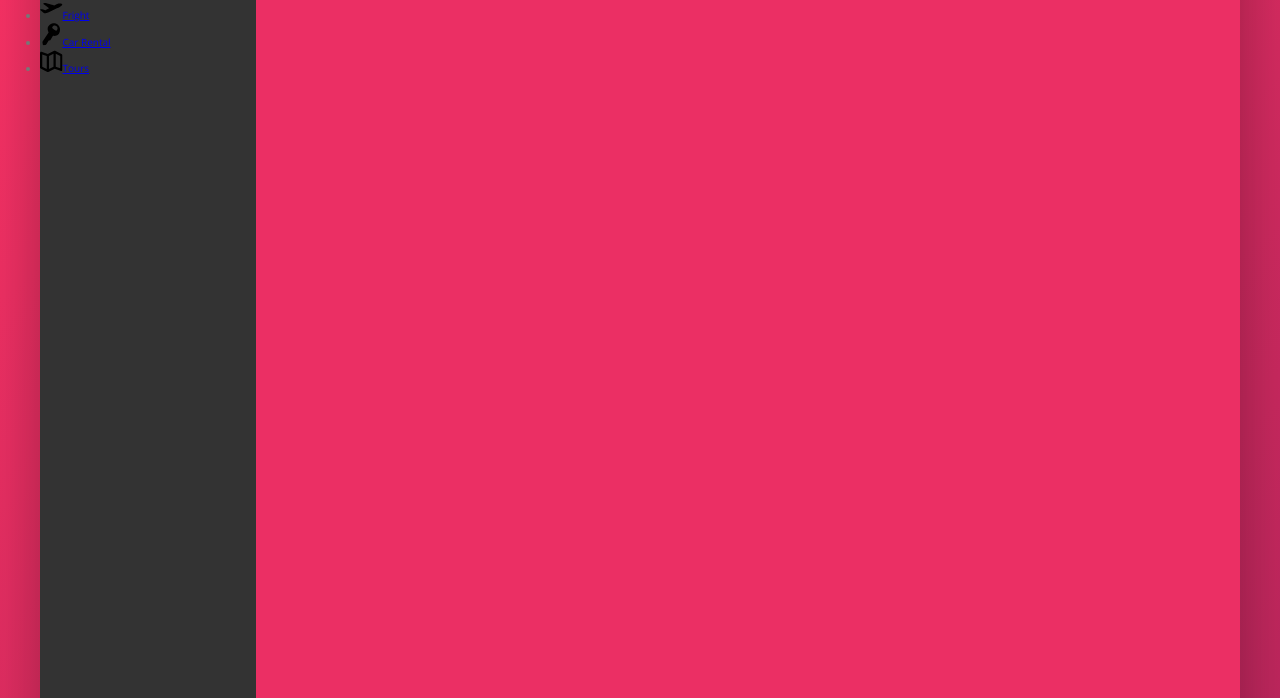
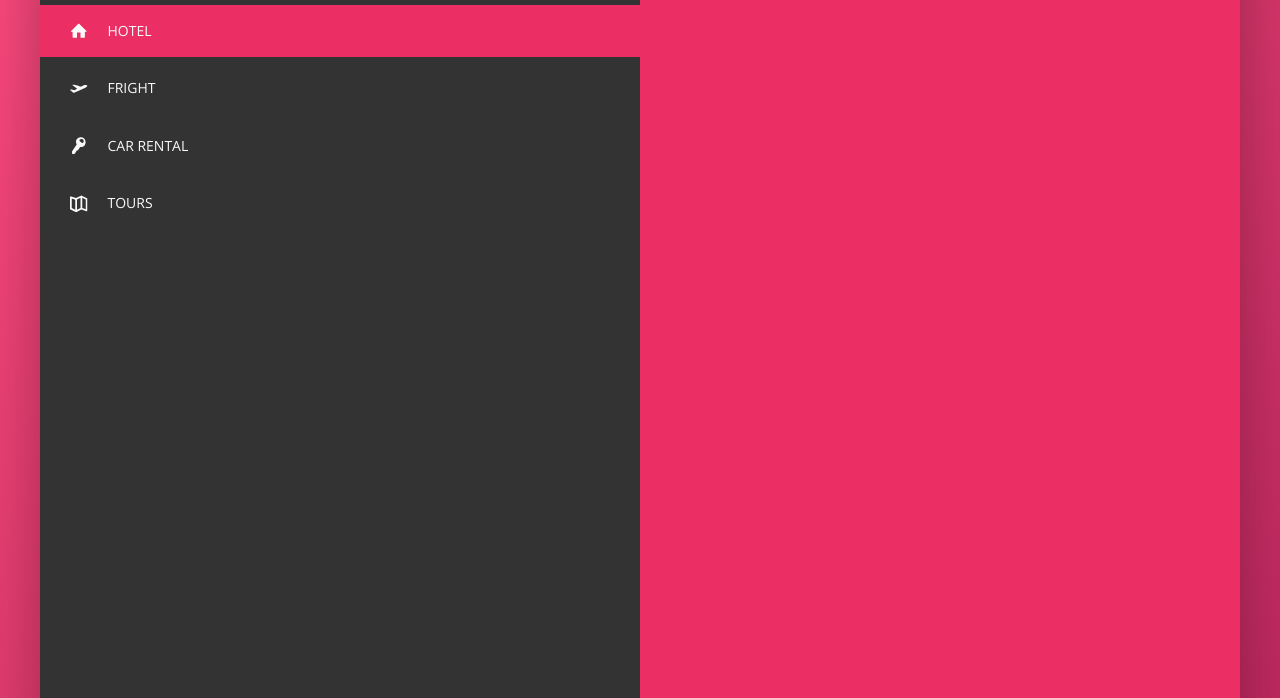
Before and after one commit to jsi-webdev/Trillo_Clone_Flex_Project, a website: page index.html in a window 1280 px wide. Shown: the part 180-878 px from the top of the page. Drawn offline with nearby package versions, Linux system fonts and the light colour scheme.

Commit message:
#7 CONTENT/SIDE-BAR : link/icon style & item hover effect with multiple transform

```diff
--- a/index.html
+++ b/index.html
@@ -56,7 +56,7 @@
       <div class="content">
         <nav class="sidebar">
           <ul class="side-nav">
-            <li class="side-nav__item">
+            <li class="side-nav__item side-nav__item--active">
               <a href="#" class="side-nav__link">
                 <svg class="side-nav__icon">
                   <use xlink:href="img/sprite.svg#icon-home"></use>
--- a/sass/_base.scss
+++ b/sass/_base.scss
@@ -2,7 +2,7 @@
   --color-white: #ffffff;
 
   --color-primary: #eb2f64;
-  --color-primary-light: #ff3366;
+  --color-primary-light: #ff4b7e;
   --color-primary-dark: #ba265d;
 
   --color-grey-light-1: #faf9f9;
--- a/sass/_components.scss
+++ b/sass/_components.scss
@@ -115,13 +115,60 @@
 //////////////////////////////
 // SIDE NAVIGATION
 .side-nav {
+  font-size: 1.4rem;
+  list-style: none;
+  margin-top: 3.5rem;
+
   &__item {
+    position: relative;
+
+    &:not(:last-child) {
+      margin-bottom: 0.5rem;
+    }
   }
-  &__link {
+
+  &__item::before {
+    content: '';
+    position: absolute;
+    top: 0;
+    left: 0;
+    height: 100%;
+    width: 3px;
+    background-color: var(--color-primary);
+    transform: scaleY(0);
+    transition: transform 0.2s, width 0.4s cubic-bezier(1, 0, 0, 1) 0.2s,
+      background-color 0.1s;
   }
+
+  &__item:hover::before,
+  &__item--active::before {
+    transform: scaleY(1);
+    width: 100%;
+  }
+
+  &__item:active::before {
+    background-color: var(--color-primary-light);
+  }
+
+  &__link:link,
+  &__link:visited {
+    color: var(--color-grey-light-1);
+    text-decoration: none;
+    text-transform: uppercase;
+    display: block;
+    padding: 1.5rem 3rem;
+    position: relative;
+    z-index: 10;
+
+    display: flex;
+    align-items: center;
+  }
+
   &__icon {
-    height: 2.25rem;
-    width: 2.25rem;
+    height: 1.75rem;
+    width: 1.75rem;
+    margin-right: 2rem;
+    fill: currentColor;
   }
 }
 
--- a/sass/_layout.scss
+++ b/sass/_layout.scss
@@ -25,7 +25,7 @@
 .sidebar {
   background-color: var(--color-grey-dark-1);
 
-  flex: 0 0 18%;
+  flex: 0 0 50%;
 
   display: flex;
   flex-direction: column;
```
Also changed, not shown: css/style.css.
